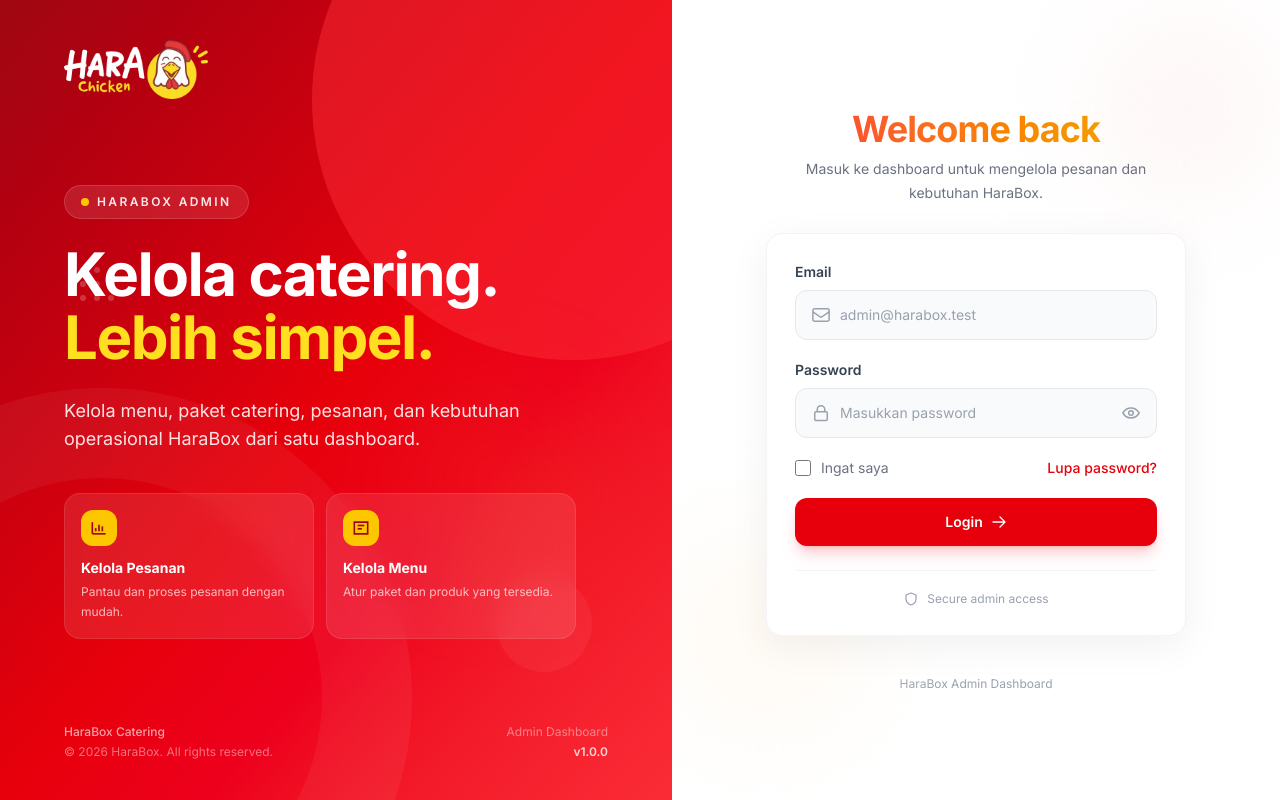
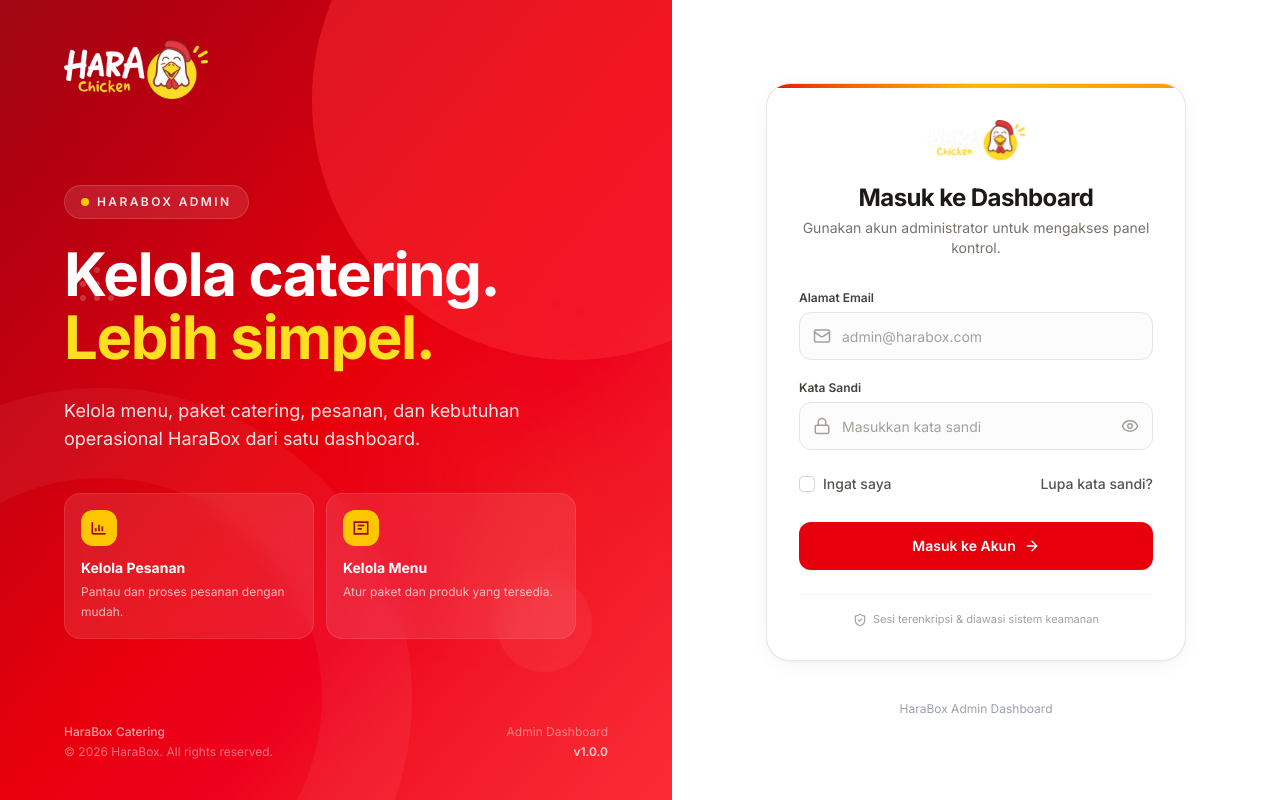
Before and after one commit to anggarchmdi/harabox, a React (Vite) app in the folder frontend/: page /hc-admin in a window 1280 px wide. Built offline with nearby package versions, Linux system fonts and the light colour scheme; no server answers.

Commit message:
feat: update styling and remember me feature

```diff
--- a/frontend/src/pages/auth/LoginPage.tsx
+++ b/frontend/src/pages/auth/LoginPage.tsx
@@ -1,30 +1,73 @@
-import { useState } from 'react'
+import { useEffect, useState } from 'react'
 import type { FormEvent } from 'react'
-import { useNavigate } from 'react-router-dom'
+import { Link, useNavigate } from 'react-router-dom'
 import { toast } from 'sonner'
 import { AxiosError } from 'axios'
+import {
+  ArrowRight,
+  Check,
+  Eye,
+  EyeOff,
+  HelpCircle,
+  Lock,
+  Mail,
+  MessageCircle,
+  ShieldCheck,
+  X,
+} from 'lucide-react'
 
 import { authService } from '../../services/auth.service'
 import { useAuthStore } from '../../stores/auth.store'
 import type { ApiErrorResponse } from '../../types/api'
+import LogoImg from '../../assets/Logo.webp'
+
+const REMEMBERED_EMAIL_KEY = 'harabox_remember_email'
 
 export default function LoginPage() {
   const navigate = useNavigate()
-
   const login = useAuthStore((state) => state.login)
 
   const [email, setEmail] = useState('')
   const [password, setPassword] = useState('')
   const [showPassword, setShowPassword] = useState(false)
   const [rememberMe, setRememberMe] = useState(false)
+  const [isSavedEmail, setIsSavedEmail] = useState(false)
   const [loading, setLoading] = useState(false)
+  const [showForgotModal, setShowForgotModal] = useState(false)
 
-  const handleSubmit = async (
-    event: FormEvent<HTMLFormElement>,
-  ) => {
+  // Inisialisasi fitur 'Ingat Saya' saat halaman dimuat
+  useEffect(() => {
+    try {
+      const savedEmail = localStorage.getItem(REMEMBERED_EMAIL_KEY)
+      if (savedEmail) {
+        setEmail(savedEmail)
+        setRememberMe(true)
+        setIsSavedEmail(true)
+      }
+    } catch {
+      // Abaikan jika storage tidak dapat diakses
+    }
+  }, [])
+
+  // Bersihkan email tersimpan jika admin ingin mereset
+  const handleClearSavedEmail = () => {
+    try {
+      localStorage.removeItem(REMEMBERED_EMAIL_KEY)
+    } catch {
+      // no-op
+    }
+    setEmail('')
+    setRememberMe(false)
+    setIsSavedEmail(false)
+    toast.info('Email tersimpan telah dibersihkan.')
+  }
+
+  const handleSubmit = async (event: FormEvent<HTMLFormElement>) => {
     event.preventDefault()
 
-    if (!email.trim() || !password) {
+    const cleanEmail = email.trim()
+
+    if (!cleanEmail || !password) {
       toast.error('Email dan password wajib diisi.')
       return
     }
@@ -33,27 +76,35 @@ export default function LoginPage() {
       setLoading(true)
 
       const response = await authService.login({
-        email: email.trim(),
+        email: cleanEmail,
         password,
       })
 
-      login(
-        response.data.user,
-        response.data.token,
-      )
+      // Proses logika 'Ingat Saya'
+      try {
+        if (rememberMe) {
+          localStorage.setItem(REMEMBERED_EMAIL_KEY, cleanEmail)
+        } else {
+          localStorage.removeItem(REMEMBERED_EMAIL_KEY)
+        }
+      } catch {
+        // no-op
+      }
 
-      toast.success('Login berhasil.')
+      // Simpan session sesuai opsi rememberMe (persistent vs browser session)
+      login(response.data.user, response.data.token, rememberMe)
+
+      toast.success('Login berhasil. Mengalihkan ke dashboard...')
 
       navigate('/admin', {
         replace: true,
       })
     } catch (error) {
-      const axiosError =
-        error as AxiosError<ApiErrorResponse>
+      const axiosError = error as AxiosError<ApiErrorResponse>
 
       const message =
         axiosError.response?.data?.message ??
-        'Login gagal. Silakan coba lagi.'
+        'Login gagal. Periksa kembali email dan password Anda.'
 
       toast.error(message)
     } finally {
@@ -62,174 +113,140 @@ export default function LoginPage() {
   }
 
   return (
-    <div className="relative">
-      {/* Decorative background */}
-      <div className="pointer-events-none absolute -top-20 -right-20 h-40 w-40 rounded-full bg-red-50 blur-3xl" />
-      <div className="pointer-events-none absolute -bottom-20 -left-20 h-40 w-40 rounded-full bg-orange-50 blur-3xl" />
+    <div className="w-full z-10">
+      {/* Login Card */}
+      <div className="relative overflow-hidden rounded-2xl border border-stone-200/90 bg-white shadow-[0_4px_24px_-4px_rgba(0,0,0,0.06),0_1px_2px_rgba(0,0,0,0.04)] sm:rounded-3xl">
+        {/* Subtle Top Accent (Merah & Amber HaraBox) */}
+        <div className="h-1 w-full bg-linear-to-r from-red-600 via-amber-400 to-amber-500" />
 
-      <div className="relative">
-        {/* Header */}
-        <div className="mb-7 text-center">
-          <div className="">
-            <div className="bg-linear-to-r from-red-500 to-yellow-500 bg-clip-text">
-              <h1 className="text-4xl font-extrabold text-center tracking-tight text-transparent font-sans">
-                Welcome back
+        <div className="p-6 sm:p-8">
+          {/* Card Header with Logo */}
+          <div className="mb-6 text-center sm:mb-8">
+            <Link
+              to="/"
+              className="inline-block transition-opacity hover:opacity-90 mb-4"
+              title="HaraBox Beranda"
+            >
+              <img
+                src={LogoImg}
+                alt="HaraBox"
+                className="h-9 w-auto object-contain mx-auto drop-shadow-xs sm:h-10"
+              />
+            </Link>
+
+            <h1 className="text-xl font-bold tracking-tight text-stone-900 sm:text-2xl">
+              Masuk ke Dashboard
             </h1>
+
+            <p className="mt-1 text-xs text-stone-500 sm:text-sm">
+              Gunakan akun administrator untuk mengakses panel kontrol.
+            </p>
           </div>
 
-            <p className="mx-auto mt-2 max-w-sm text-sm leading-6 text-center text-gray-500">
-              Masuk ke dashboard untuk mengelola pesanan dan kebutuhan HaraBox.
-            </p>
-          </div>
+          {/* Form */}
+          <form onSubmit={handleSubmit} className="space-y-4 sm:space-y-5">
+            {/* Email Field */}
+            <div className="space-y-1.5">
+              <div className="flex items-center justify-between">
+                <label
+                  htmlFor="email"
+                  className="block text-xs font-semibold text-stone-700"
+                >
+                  Alamat Email
+                </label>
+
+                {isSavedEmail && (
+                  <span className="inline-flex items-center gap-1 rounded bg-stone-100 px-1.5 py-0.5 text-[10px] font-medium text-stone-600">
+                    <span>Tersimpan</span>
+                    <button
+                      type="button"
+                      onClick={handleClearSavedEmail}
+                      className="text-stone-400 hover:text-red-600 transition-colors"
+                      title="Hapus email tersimpan"
+                    >
+                      <X className="h-2.5 w-2.5" />
+                    </button>
+                  </span>
+                )}
               </div>
 
-        {/* Login Card */}
-        <div className="rounded-2xl border border-gray-100 bg-white p-6 shadow-[0_10px_40px_rgba(0,0,0,0.06)] sm:p-7">
-          <form
-            onSubmit={handleSubmit}
-            className="space-y-5"
-          >
-            {/* Email */}
-            <div className="space-y-2">
-              <label
-                htmlFor="email"
-                className="block text-sm font-semibold text-gray-700"
-              >
-                Email
-              </label>
-
-              <div className="relative">
-                {/* Mail Icon */}
-                <div className="pointer-events-none absolute inset-y-0 left-0 flex items-center pl-4 text-gray-400">
-                  <svg
-                    xmlns="http://www.w3.org/2000/svg"
-                    viewBox="0 0 24 24"
-                    fill="none"
-                    stroke="currentColor"
-                    strokeWidth="1.8"
-                    className="h-5 w-5"
-                  >
-                    <path
-                      strokeLinecap="round"
-                      strokeLinejoin="round"
-                      d="M21.75 6.75v10.5a2.25 2.25 0 01-2.25 2.25H4.5a2.25 2.25 0 01-2.25-2.25V6.75m19.5 0A2.25 2.25 0 0019.5 4.5h-15a2.25 2.25 0 00-2.25 2.25m19.5 0v.243a2.25 2.25 0 01-.98 1.85l-7.5 5.25a2.25 2.25 0 01-2.58 0l-7.5-5.25a2.25 2.25 0 01-.98-1.85V6.75"
-                    />
-                  </svg>
+              <div className="group relative">
+                <div className="pointer-events-none absolute inset-y-0 left-0 flex items-center pl-3.5 text-stone-400 transition-colors group-focus-within:text-red-600">
+                  <Mail className="h-4.5 w-4.5" />
                 </div>
 
                 <input
                   id="email"
                   type="email"
-                  placeholder="admin@harabox.test"
+                  placeholder="admin@harabox.com"
                   value={email}
-                  onChange={(event) =>
+                  onChange={(event) => {
                     setEmail(event.target.value)
+                    if (isSavedEmail) {
+                      setIsSavedEmail(false)
                     }
-                  className="w-full rounded-xl border border-gray-200 bg-gray-50 py-3.5 pl-11 pr-4 text-sm text-gray-900 outline-none transition-all placeholder:text-gray-400 hover:border-gray-300 focus:border-red-500 focus:bg-white focus:ring-4 focus:ring-red-500/10 disabled:cursor-not-allowed disabled:opacity-60"
+                  }}
+                  className="h-11 sm:h-12 w-full rounded-xl border border-stone-200 bg-stone-50/50 pl-10.5 pr-4 text-sm text-stone-900 placeholder:text-stone-400 outline-none transition duration-150 hover:border-stone-300 focus:border-red-600 focus:bg-white focus:ring-2 focus:ring-red-600/10 disabled:cursor-not-allowed disabled:opacity-60"
                   autoComplete="email"
                   disabled={loading}
+                  required
                 />
               </div>
             </div>
 
-            {/* Password */}
-            <div className="space-y-2">
+            {/* Password Field */}
+            <div className="space-y-1.5">
+              <div className="flex items-center justify-between">
                 <label
                   htmlFor="password"
-                className="block text-sm font-semibold text-gray-700"
+                  className="block text-xs font-semibold text-stone-700"
                 >
-                Password
+                  Kata Sandi
                 </label>
+              </div>
 
-              <div className="relative">
-                {/* Lock Icon */}
-                <div className="pointer-events-none absolute inset-y-0 left-0 flex items-center pl-4 text-gray-400">
-                  <svg
-                    xmlns="http://www.w3.org/2000/svg"
-                    viewBox="0 0 24 24"
-                    fill="none"
-                    stroke="currentColor"
-                    strokeWidth="1.8"
-                    className="h-5 w-5"
-                  >
-                    <path
-                      strokeLinecap="round"
-                      strokeLinejoin="round"
-                      d="M16.5 10.5V7.75a4.5 4.5 0 10-9 0v2.75m-1.5 0h12a1.5 1.5 0 011.5 1.5v7.5a1.5 1.5 0 01-1.5 1.5H6a1.5 1.5 0 01-1.5-1.5V12a1.5 1.5 0 011.5-1.5z"
-                    />
-                  </svg>
+              <div className="group relative">
+                <div className="pointer-events-none absolute inset-y-0 left-0 flex items-center pl-3.5 text-stone-400 transition-colors group-focus-within:text-red-600">
+                  <Lock className="h-4.5 w-4.5" />
                 </div>
 
                 <input
                   id="password"
                   type={showPassword ? 'text' : 'password'}
-                  placeholder="Masukkan password"
+                  placeholder="Masukkan kata sandi"
                   value={password}
-                  onChange={(event) =>
-                    setPassword(event.target.value)
-                  }
-                  className="w-full rounded-xl border border-gray-200 bg-gray-50 py-3.5 pl-11 pr-12 text-sm text-gray-900 outline-none transition-all placeholder:text-gray-400 hover:border-gray-300 focus:border-red-500 focus:bg-white focus:ring-4 focus:ring-red-500/10 disabled:cursor-not-allowed disabled:opacity-60"
+                  onChange={(event) => setPassword(event.target.value)}
+                  className="h-11 sm:h-12 w-full rounded-xl border border-stone-200 bg-stone-50/50 pl-10.5 pr-11 text-sm text-stone-900 placeholder:text-stone-400 outline-none transition duration-150 hover:border-stone-300 focus:border-red-600 focus:bg-white focus:ring-2 focus:ring-red-600/10 disabled:cursor-not-allowed disabled:opacity-60"
                   autoComplete="current-password"
                   disabled={loading}
+                  required
                 />
 
-                {/* Show Password */}
+                {/* Toggle Password Visibility */}
                 <button
                   type="button"
-                  onClick={() =>
-                    setShowPassword((value) => !value)
-                  }
+                  onClick={() => setShowPassword((val) => !val)}
                   disabled={loading}
-                  className="absolute inset-y-0 right-0 flex items-center px-4 text-gray-400 transition hover:text-gray-600 disabled:cursor-not-allowed"
+                  className="absolute inset-y-0 right-0 flex items-center px-3.5 text-stone-400 transition hover:text-stone-700 focus:outline-none"
                   aria-label={
                     showPassword
-                      ? 'Sembunyikan password'
-                      : 'Tampilkan password'
+                      ? 'Sembunyikan kata sandi'
+                      : 'Lihat kata sandi'
                   }
                 >
                   {showPassword ? (
-                    <svg
-                      xmlns="http://www.w3.org/2000/svg"
-                      viewBox="0 0 24 24"
-                      fill="none"
-                      stroke="currentColor"
-                      strokeWidth="1.8"
-                      className="h-5 w-5"
-                    >
-                      <path
-                        strokeLinecap="round"
-                        strokeLinejoin="round"
-                        d="M3 3l18 18M10.58 10.58a2 2 0 002.84 2.84M9.88 4.24A10.94 10.94 0 0112 4c5.25 0 9.27 3.32 10.5 8a11.2 11.2 0 01-2.14 3.94M6.61 6.61C4.93 7.73 3.7 9.38 3 12c1.23 4.68 5.25 8 10.5 8 1.31 0 2.56-.23 3.7-.65"
-                      />
-                    </svg>
+                    <EyeOff className="h-4.5 w-4.5" />
                   ) : (
-                    <svg
-                      xmlns="http://www.w3.org/2000/svg"
-                      viewBox="0 0 24 24"
-                      fill="none"
-                      stroke="currentColor"
-                      strokeWidth="1.8"
-                      className="h-5 w-5"
-                    >
-                      <path
-                        strokeLinecap="round"
-                        strokeLinejoin="round"
-                        d="M2.25 12s3.5-6 9.75-6 9.75 6 9.75 6-3.5 6-9.75 6-9.75-6-9.75-6z"
-                      />
-                      <circle
-                        cx="12"
-                        cy="12"
-                        r="2.75"
-                      />
-                    </svg>
+                    <Eye className="h-4.5 w-4.5" />
                   )}
                 </button>
               </div>
             </div>
 
-            {/* Options */}
-            <div className="flex items-center justify-between">
-              <label className="flex cursor-pointer items-center gap-2.5">
+            {/* Options: Remember Me & Forgot Password */}
+            <div className="flex items-center justify-between pt-1">
+              <label className="group flex cursor-pointer select-none items-center gap-2">
+                <div className="relative flex items-center">
                   <input
                     type="checkbox"
                     checked={rememberMe}
@@ -237,32 +254,44 @@ export default function LoginPage() {
                       setRememberMe(event.target.checked)
                     }
                     disabled={loading}
-                  className="h-4 w-4 rounded border-gray-300 text-red-600 accent-red-600 focus:ring-red-500"
+                    className="sr-only peer"
                   />
+                  {/* Custom Styled Checkbox */}
+                  <div className="flex h-4 w-4 items-center justify-center rounded border border-stone-300 bg-white transition duration-150 peer-checked:border-red-600 peer-checked:bg-red-600 peer-focus-visible:ring-2 peer-focus-visible:ring-red-500/30 group-hover:border-stone-400">
+                    <Check
+                      className={`h-3 w-3 text-white transition-transform duration-150 ${
+                        rememberMe ? 'scale-100' : 'scale-0'
+                      }`}
+                      strokeWidth={3}
+                    />
+                  </div>
+                </div>
 
-                <span className="text-sm text-gray-500">
+                <span className="text-xs sm:text-sm font-medium text-stone-600 group-hover:text-stone-900 transition-colors">
                   Ingat saya
                 </span>
               </label>
 
               <button
                 type="button"
-                className="text-sm font-medium text-red-600 transition hover:text-red-700"
+                onClick={() => setShowForgotModal(true)}
+                className="text-xs sm:text-sm font-medium text-stone-600 transition-colors hover:text-red-600"
               >
-                Lupa password?
+                Lupa kata sandi?
               </button>
             </div>
 
-            {/* Login Button */}
+            {/* Submit Button */}
+            <div className="pt-2">
               <button
                 type="submit"
                 disabled={loading}
-              className="group flex w-full items-center justify-center gap-2 rounded-xl bg-red-600 px-4 py-3.5 text-sm font-semibold text-white shadow-lg shadow-red-600/20 transition-all hover:-translate-y-0.5 hover:bg-red-700 hover:shadow-xl hover:shadow-red-600/25 focus:outline-none focus:ring-4 focus:ring-red-500/20 disabled:cursor-not-allowed disabled:translate-y-0 disabled:opacity-60"
+                className="group flex h-11 sm:h-12 w-full items-center justify-center gap-2 rounded-xl bg-red-600 px-5 text-sm font-semibold text-white shadow-xs transition duration-150 hover:bg-red-700 active:bg-red-800 focus:outline-none focus:ring-2 focus:ring-red-600/20 disabled:cursor-not-allowed disabled:opacity-60"
               >
                 {loading ? (
                   <>
                     <svg
-                    className="h-5 w-5 animate-spin"
+                      className="h-4 w-4 animate-spin text-white"
                       xmlns="http://www.w3.org/2000/svg"
                       fill="none"
                       viewBox="0 0 24 24"
@@ -275,69 +304,92 @@ export default function LoginPage() {
                         stroke="currentColor"
                         strokeWidth="4"
                       />
-
                       <path
                         className="opacity-75"
                         fill="currentColor"
                         d="M4 12a8 8 0 018-8v4a4 4 0 00-4 4H4z"
                       />
                     </svg>
-
-                  Memproses...
+                    <span>Memproses...</span>
                   </>
                 ) : (
                   <>
-                  Login
-
-                  <svg
-                    xmlns="http://www.w3.org/2000/svg"
-                    viewBox="0 0 24 24"
-                    fill="none"
-                    stroke="currentColor"
-                    strokeWidth="2"
-                    className="h-4 w-4 transition-transform group-hover:translate-x-0.5"
-                  >
-                    <path
-                      strokeLinecap="round"
-                      strokeLinejoin="round"
-                      d="M13.5 4.5L21 12m0 0l-7.5 7.5M21 12H3"
-                    />
-                  </svg>
+                    <span>Masuk ke Akun</span>
+                    <ArrowRight className="h-4 w-4 transition-transform duration-150 group-hover:translate-x-0.5" />
                   </>
                 )}
               </button>
+            </div>
           </form>
 
-          {/* Security Info */}
-          <div className="mt-6 flex items-center justify-center gap-2 border-t border-gray-100 pt-5">
-            <svg
-              xmlns="http://www.w3.org/2000/svg"
-              viewBox="0 0 24 24"
-              fill="none"
-              stroke="currentColor"
-              strokeWidth="1.8"
-              className="h-4 w-4 text-gray-400"
-            >
-              <path
-                strokeLinecap="round"
-                strokeLinejoin="round"
-                d="M12 3l7.5 3v5.25c0 4.62-3.15 8.55-7.5 9.75-4.35-1.2-7.5-5.13-7.5-9.75V6L12 3z"
-              />
-            </svg>
-
-            <span className="text-xs text-gray-400">
-              Secure admin access
+          {/* Security Information Footer */}
+          <div className="mt-6 flex items-center justify-center gap-1.5 border-t border-stone-100 pt-4 text-center">
+            <ShieldCheck className="h-3.5 w-3.5 text-stone-400" />
+            <span className="text-[11px] text-stone-400">
+              Sesi terenkripsi & diawasi sistem keamanan
             </span>
           </div>
         </div>
+      </div>
 
-        {/* Footer */}
-        {/* <p className="mt-6 text-center text-xs text-gray-400">
-          HaraBox Admin Dashboard
-          <span className="mx-2">•</span>
-          © 2026 HaraBox
-        </p> */}
+      {/* Forgot Password Modal Dialog */}
+      {showForgotModal && (
+        <div className="fixed inset-0 z-50 flex items-center justify-center p-4 bg-stone-950/40 backdrop-blur-xs transition-opacity">
+          <div className="w-full max-w-sm rounded-2xl border border-stone-200 bg-white p-6 shadow-xl">
+            <div className="flex items-start justify-between">
+              <div className="flex h-9 w-9 items-center justify-center rounded-xl bg-amber-50 text-amber-600">
+                <HelpCircle className="h-5 w-5" />
               </div>
+              <button
+                type="button"
+                onClick={() => setShowForgotModal(false)}
+                className="rounded-lg p-1 text-stone-400 hover:bg-stone-100 hover:text-stone-700 transition-colors"
+                aria-label="Tutup"
+              >
+                <X className="h-4 w-4" />
+              </button>
+            </div>
+
+            <div className="mt-3.5">
+              <h3 className="text-base font-bold text-stone-900">
+                Pemulihan Kata Sandi
+              </h3>
+              <p className="mt-1.5 text-xs sm:text-sm text-stone-600 leading-relaxed">
+                Untuk keamanan operasional, pemulihan akun dan reset kata sandi dikonfirmasi langsung oleh Super Administrator HaraBox.
+              </p>
+            </div>
+
+            <div className="mt-4 rounded-xl border border-stone-100 bg-stone-50 p-3 text-xs text-stone-600 space-y-1">
+              <p className="font-semibold text-stone-800">
+                Hubungi IT Support:
+              </p>
+              <p className="text-stone-500">
+                Kirimkan nama lengkap dan email admin Anda melalui WhatsApp resmi untuk verifikasi identitas.
+              </p>
+            </div>
+
+            <div className="mt-5 flex gap-2">
+              <button
+                type="button"
+                onClick={() => setShowForgotModal(false)}
+                className="flex-1 rounded-xl border border-stone-200 py-2.5 text-xs font-semibold text-stone-700 transition-colors hover:bg-stone-50"
+              >
+                Tutup
+              </button>
+
+              <a
+                href="https://wa.me/6281234567890?text=Halo%20Admin%20HaraBox,%20saya%20membutuhkan%20bantuan%20reset%20kata%20sandi%20portal%20admin."
+                target="_blank"
+                rel="noreferrer"
+                className="inline-flex flex-1 items-center justify-center gap-1.5 rounded-xl bg-emerald-600 py-2.5 text-xs font-semibold text-white shadow-xs transition-colors hover:bg-emerald-700"
+              >
+                <MessageCircle className="h-3.5 w-3.5" />
+                <span>WhatsApp IT</span>
+              </a>
+            </div>
+          </div>
+        </div>
+      )}
     </div>
   )
 }
```
Also changed, not shown: frontend/src/layout/AdminLayout.tsx (+12 -12 lines). Lines whose indentation alone changed are shown as unchanged.
